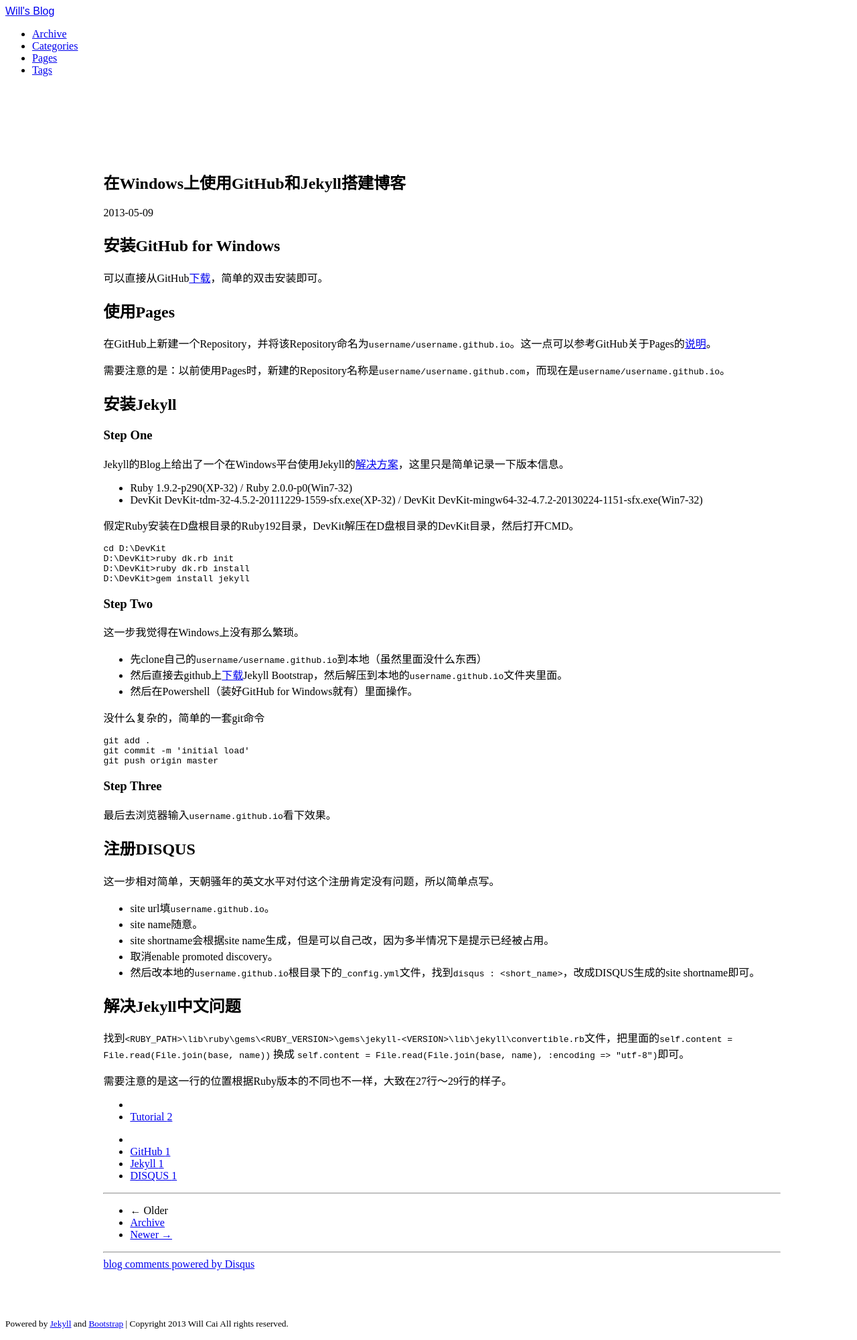
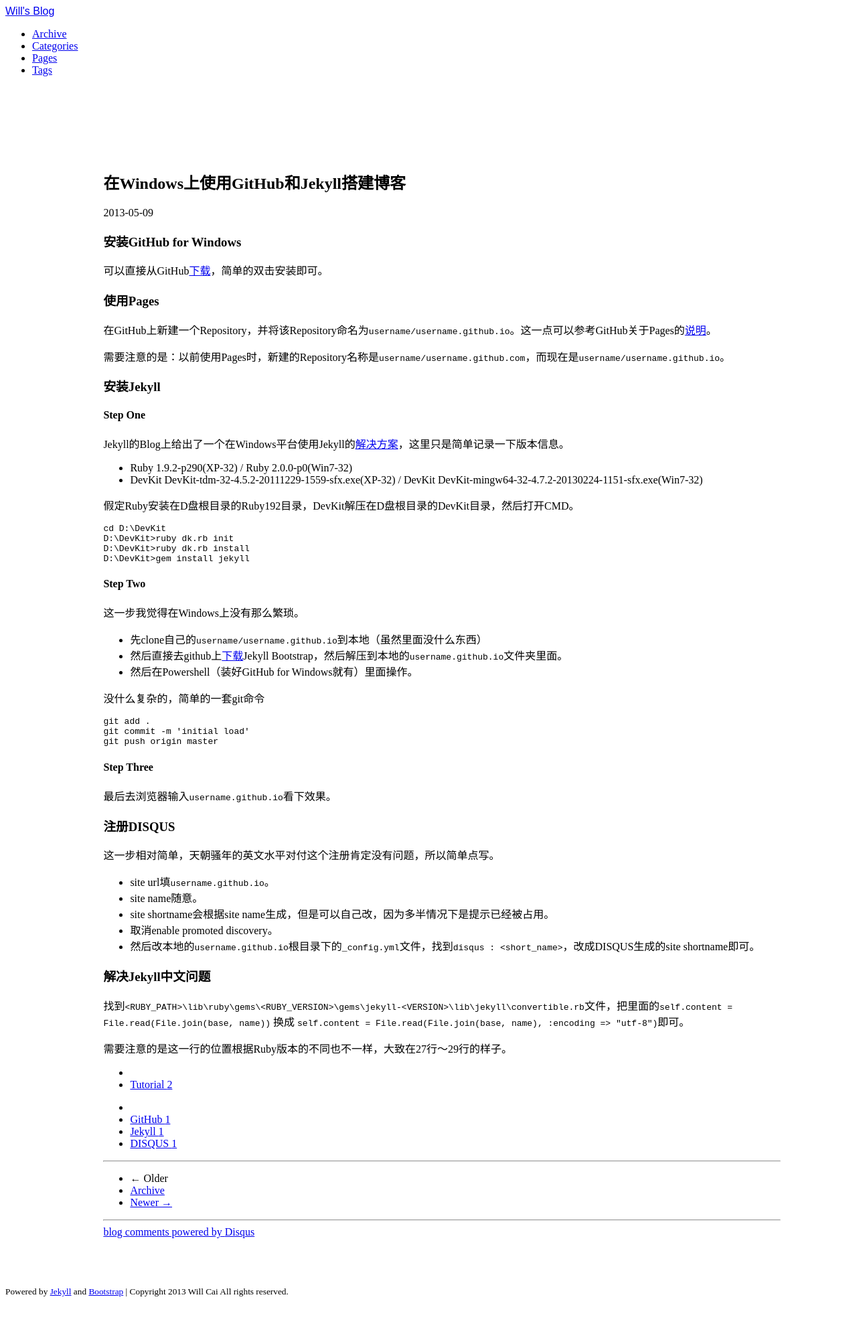
Before and after one commit to hantconny/hantconny.github.io, a Jekyll site: the page built from _posts/core-samples/2013-05-09-Using-GitHub-and-Jekyll-on-Windows.md, in a window 1280 px wide. Shown: the whole page at 67% size. Built offline with Jekyll 4.4.1, drawn with Linux system fonts in a browser that asks for light colours; comment, search, counter and statistics services are not loaded; after the commit the page ends 1953 px from its top, so only the background shows below that.

```diff
--- a/_posts/core-samples/2013-05-09-Using-GitHub-and-Jekyll-on-Windows.md
+++ b/_posts/core-samples/2013-05-09-Using-GitHub-and-Jekyll-on-Windows.md
@@ -6,17 +6,17 @@ tags : [GitHub, Jekyll, DISQUS]
 ---
 
 {% include JB/setup %}
-## 安装GitHub for Windows ##
+### 安装GitHub for Windows ###
 可以直接从GitHub[下载](http://windows.github.com/)，简单的双击安装即可。
 
-## 使用Pages ##
+### 使用Pages ###
 在GitHub上新建一个Repository，并将该Repository命名为`username/username.github.io`。这一点可以参考GitHub关于Pages的[说明](https://help.github.com/articles/user-organization-and-project-pages#user--organization-pages)。
 
 需要注意的是：以前使用Pages时，新建的Repository名称是`username/username.github.com`，而现在是`username/username.github.io`。
 
-## 安装Jekyll ##
+### 安装Jekyll ###
 
-### Step One ###
+#### Step One ####
 Jekyll的Blog上给出了一个在Windows平台使用Jekyll的[解决方案](http://www.madhur.co.in/blog/2011/09/01/runningjekyllwindows.html)，这里只是简单记录一下版本信息。
 
 - Ruby 1.9.2-p290(XP-32) / Ruby 2.0.0-p0(Win7-32)
@@ -29,7 +29,7 @@ Jekyll的Blog上给出了一个在Windows平台使用Jekyll的[解决方案](htt
     D:\DevKit>ruby dk.rb install
     D:\DevKit>gem install jekyll
 
-### Step Two ###
+#### Step Two ####
 这一步我觉得在Windows上没有那么繁琐。
 
 - 先clone自己的`username/username.github.io`到本地（虽然里面没什么东西）
@@ -42,10 +42,10 @@ Jekyll的Blog上给出了一个在Windows平台使用Jekyll的[解决方案](htt
     git commit -m 'initial load'
     git push origin master
 
-### Step Three ###
+#### Step Three ####
 最后去浏览器输入`username.github.io`看下效果。
 
-## 注册DISQUS ##
+### 注册DISQUS ###
 这一步相对简单，天朝骚年的英文水平对付这个注册肯定没有问题，所以简单点写。
 
 - site url填`username.github.io`。
@@ -54,7 +54,7 @@ Jekyll的Blog上给出了一个在Windows平台使用Jekyll的[解决方案](htt
 - 取消enable promoted discovery。
 - 然后改本地的`username.github.io`根目录下的`_config.yml`文件，找到`disqus : <short_name>`，改成DISQUS生成的site shortname即可。
 
-## 解决Jekyll中文问题 ##
+### 解决Jekyll中文问题 ###
 找到`<RUBY_PATH>\lib\ruby\gems\<RUBY_VERSION>\gems\jekyll-<VERSION>\lib\jekyll\convertible.rb`文件，把里面的`self.content = File.read(File.join(base, name))`
 换成
 `self.content = File.read(File.join(base, name), :encoding => "utf-8")`即可。
```
Also changed, not shown: _posts/core-samples/2013-05-13-liquid-date-format.md (line endings or trailing spaces).
